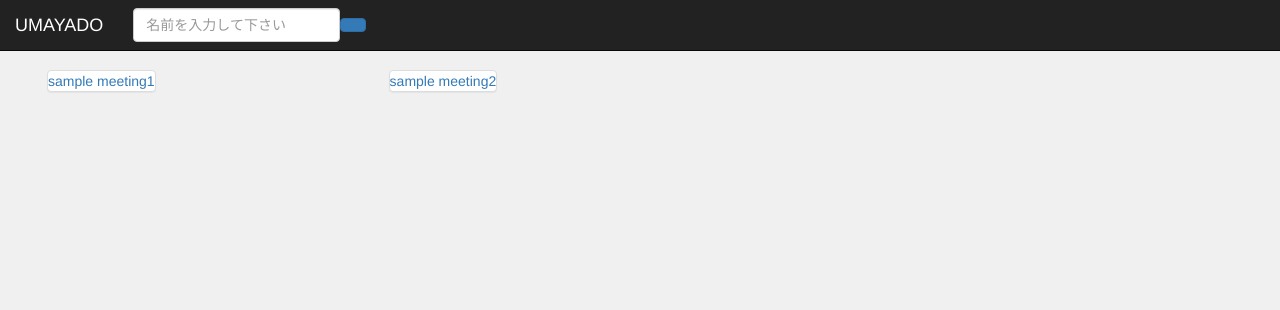
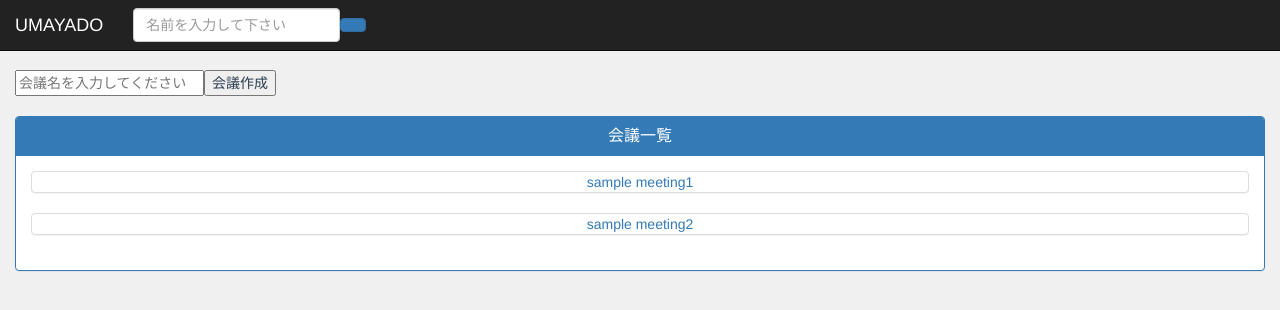
Before and after one commit to kobakan618/vue_cli_trial, a Vue app: page / in a window 1280 px wide. Shown: the top 310 px of the page. Built offline with nearby package versions, Linux system fonts and the light colour scheme; no server answers.

Commit message:
Support Ajax

```diff
--- a/package.json
+++ b/package.json
@@ -19,6 +19,7 @@
   },
   "devDependencies": {
     "autoprefixer": "^7.1.2",
+    "axios": "^0.16.2",
     "babel-core": "^6.22.1",
     "babel-eslint": "^7.1.1",
     "babel-loader": "^7.1.1",
--- a/src/components/Meeting.vue
+++ b/src/components/Meeting.vue
@@ -15,7 +15,7 @@
               <h3 class="panel-title">目的</h3>
             </div>
             <div class="panel-body">
-              <textarea v-model="purpose" class="form-control" placeholder="会議の目的を入力(Tabで確定)" rows="2" v-on:blur="update()"></textarea>
+              <textarea v-model="purpose" class="form-control input-sm" placeholder="会議の目的を入力(Tabで確定)" rows="2" v-on:blur="update()"></textarea>
             </div>
           </div>
           <div class="panel panel-primary">
@@ -40,7 +40,7 @@
             </div>
             <div class="panel-body">
               <!--音声認識子コンポーネント描画
-                                                                    -->
+                                                                      -->
               <voiceRecognition></voiceRecognition>
               <br>
               <div class="chat-timeline">
--- a/src/components/MeetingList.vue
+++ b/src/components/MeetingList.vue
@@ -1,29 +1,47 @@
 // Author: "Hiroshi Kobayashi"
 // Copyright © 2017 RICOH Co, Ltd. All rights reserved
 <template>
-  <section class="main" transition="main" v-cloak>
-    <div class="container">
-      <div class="card" v-for="list in filterItems">
-        <div class="panel panel-default">
-          <router-link :to="{ name: 'Meeting', params: { id: list.id }}">{{list.name}}</router-link>
+  <section class="main">
+    <div class="container-fluid">
+      <div align="left">
+        <input v-model="createMeetingName" placeholder="会議名を入力してください">
+        <button @click="createMeeting"> 会議作成</button>
+      </div>
+      <br>
+      <div class="panel panel-primary">
+        <div class="panel-heading">
+          <h3 class="panel-title">会議一覧</h3>
+        </div>
+        <div class="panel-body">
+          <div class="card" v-for="list in filterItems">
+            <div class="panel panel-default">
+              <router-link :to="{ name: 'Meeting', params: { id: list.id }}">{{list.name}}</router-link>
+            </div>
+          </div>
+          <h4 class="no-result" v-show="!filterItems.length">
+            <span>参加可能な会議はありません</span><br />
+            <span>会議を作成して下さい</span>
+          </h4>
         </div>
       </div>
     </div>
-    <h2 class="no-result" v-show="!filterItems.length">
-      <span>No results.</span><br />
-      <span>\(^Д^)/</span>
-    </h2>
   </section>
 </template>
 
 <script>
-import imagesData from '../assets/list.json'
+import MeetingList from '../assets/dummyMeetingList.json'
+// Ajax通信ライブラリ
+import axios from 'axios'
 export default {
   data() {
     return {
+      createMeetingName: '',
       filterKey: '',
-      lists: imagesData
+      lists: MeetingList
     }
+  },
+  mounted() {
+    this.getMeetingList()
   },
   computed: {
     filterItems: function() {
@@ -33,6 +51,21 @@ export default {
           searchRegex.test(item.id)
         )
       })
+    }
+  },
+  methods: {
+    getMeetingList() {
+      axios.get('/meetingList')
+        .then(response => { this.lists = response.data.results })
+        .catch(function(error) { console.log(error) })
+    },
+    createMeeting() {
+      axios.post('/meeting', { name: this.createMeetingName, promoter: 'test' })
+        .then(response => {
+          console.log(response)
+          this.getMeetingList()
+        })
+        .catch(error => { console.log(error) })
     }
   }
 }
@@ -52,25 +85,4 @@ export default {
   height: 100%;
   background-color: #f0f0f0;
 }
-
-.container {
-  display: flex;
-  flex-wrap: wrap;
-  justify-content: space-between;
-  width: 95%;
-  margin: auto;
-}
-
-.container::before {
-  display: block;
-  content: "";
-  order: 1;
-  width: 22.75%;
-}
-
-container::after {
-  display: block;
-  content: "";
-  width: 22.75%;
-}
 </style>
```
Also changed, not shown: src/assets/dummyMeetinglist.json (renamed from src/assets/list.json).
